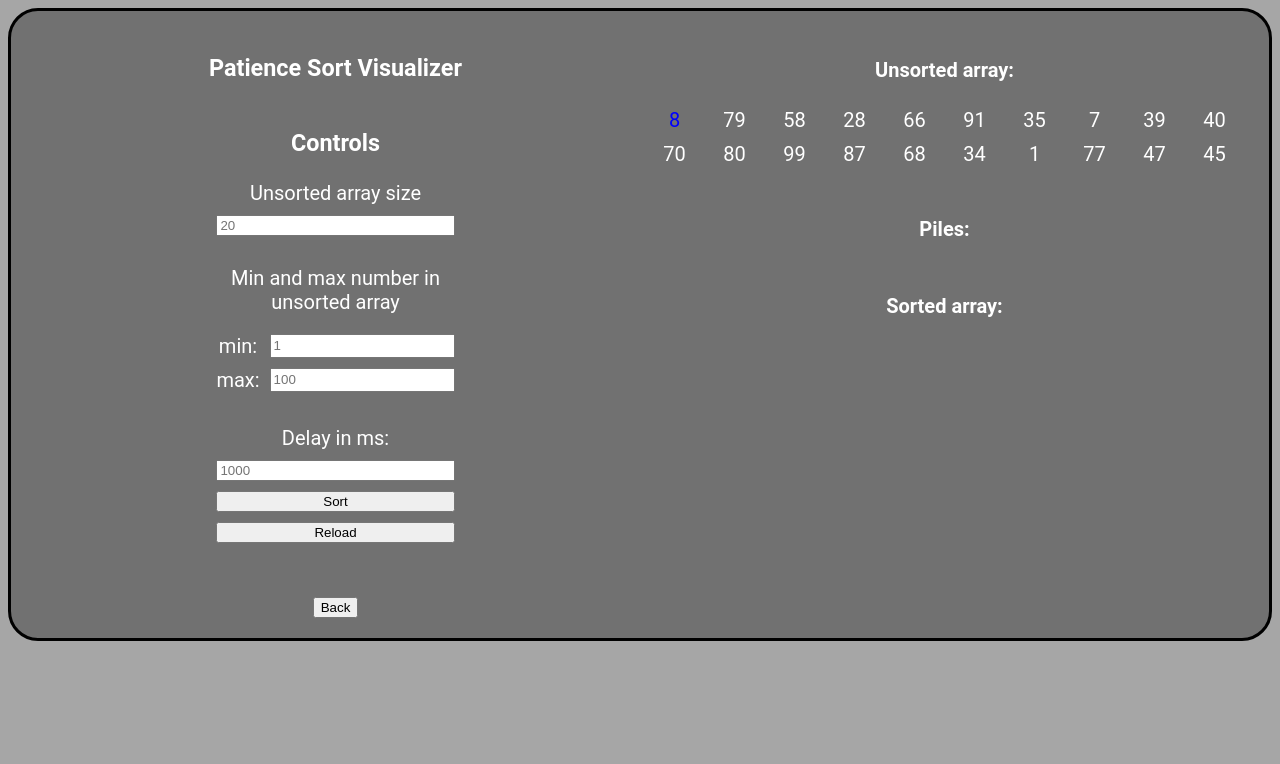
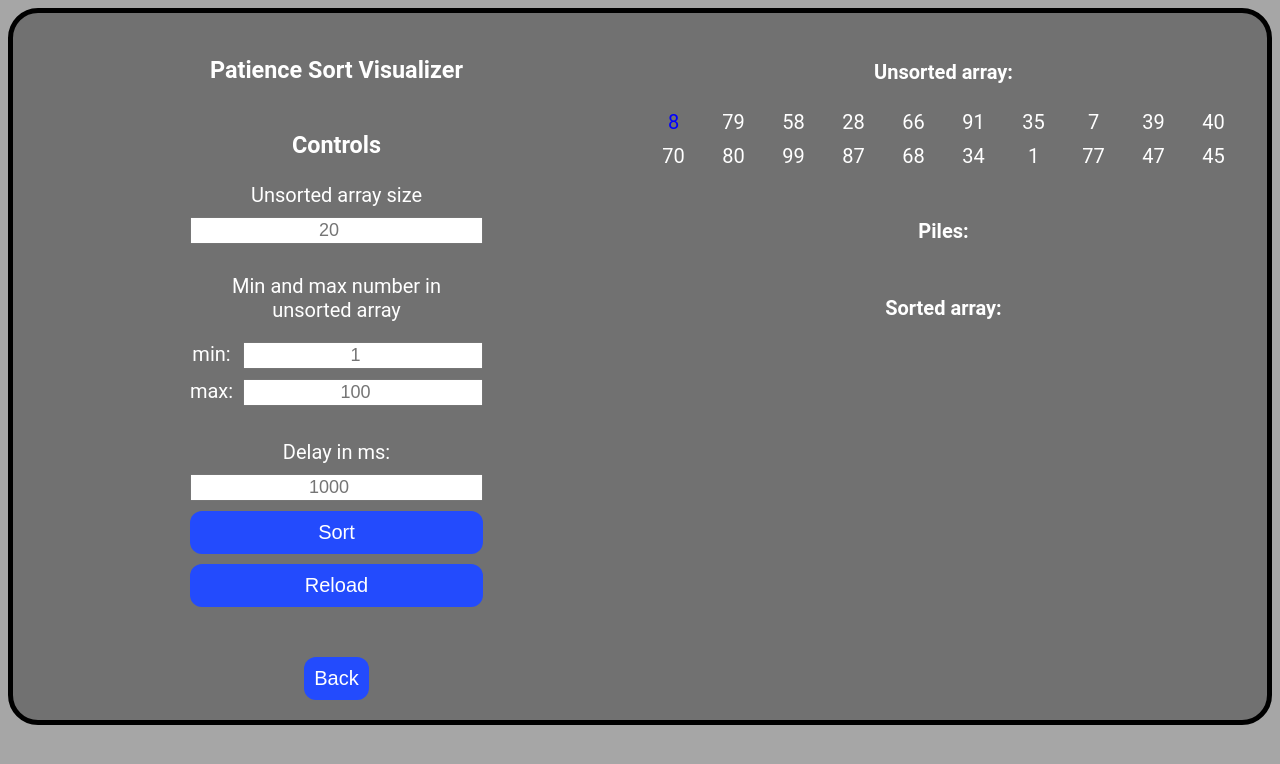
Before and after one commit to Loxiuz/dsa-eks-jan-2025, a React (Vite) app: page /patience_sort_visualizer in a window 1280 px wide. Shown: the top 764 px of the page. Built offline with nearby package versions, Linux system fonts and the light colour scheme.

Commit message:
Enhance button styles

```diff
--- a/src/components/Homepage.css
+++ b/src/components/Homepage.css
@@ -4,3 +4,18 @@ body {
   text-align: center;
   font-size: 20px;
 }
+
+button,
+#patienceSortSubmitBtn,
+#reloadBtn {
+  background-color: #234bfd;
+  color: white;
+  padding: 10px;
+  text-align: center;
+  text-decoration: none;
+  display: inline-block;
+  font-size: 20px;
+  cursor: pointer;
+  border: blue;
+  border-radius: 12px;
+}
--- a/src/components/Homepage.tsx
+++ b/src/components/Homepage.tsx
@@ -6,7 +6,7 @@ export default function Homepage() {
     <div>
       <h1>Sorteringsalgoritmer</h1>
       <Link to="/patience_sort_visualizer">
-        <button>Patience Sort Algorithm</button>
+        <button id="patienceSortButton">Patience Sort Algorithm</button>
       </Link>
     </div>
   );
--- a/src/components/visualizers/PatienceSortControls.css
+++ b/src/components/visualizers/PatienceSortControls.css
@@ -19,3 +19,8 @@
   grid-template-columns: 1fr 1fr;
   grid-gap: 10px;
 }
+
+input {
+  font-size: 18px;
+  text-align: center;
+}
--- a/src/components/visualizers/PatienceSortControls.tsx
+++ b/src/components/visualizers/PatienceSortControls.tsx
@@ -64,9 +64,22 @@ export default function PatienceSortControlsForm(props: {
           placeholder={`${defaultDelay}`}
         />
         {(sortedArray.length === arrayToSort.length && (
-          <input type="submit" name="formSubmitBtn" value={"Reset"} />
-        )) || <input type="submit" name="formSubmitBtn" value={"Sort"} />}
+          <input
+            id="patienceSortSubmitBtn"
+            type="submit"
+            name="formSubmitBtn"
+            value={"Reset"}
+          />
+        )) || (
+          <input
+            id="patienceSortSubmitBtn"
+            type="submit"
+            name="formSubmitBtn"
+            value={"Sort"}
+          />
+        )}
         <input
+          id="reloadBtn"
           type="button"
           value={"Reload"}
           onClick={() => {
--- a/src/components/visualizers/PatienceSortVisualizer.css
+++ b/src/components/visualizers/PatienceSortVisualizer.css
@@ -1,7 +1,7 @@
 #patienceSortVisualizer {
   display: grid;
   grid-template-columns: 1fr 1fr;
-  border: 3px solid black;
+  border: 5px solid black;
   border-radius: 30px;
   height: 100%;
   background-color: #717171;
```
